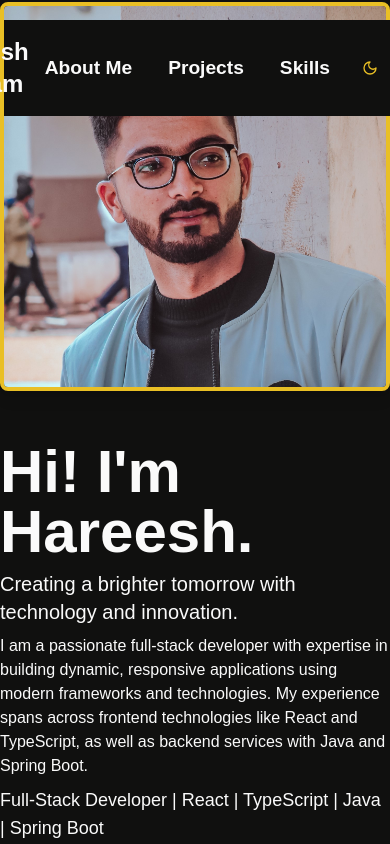
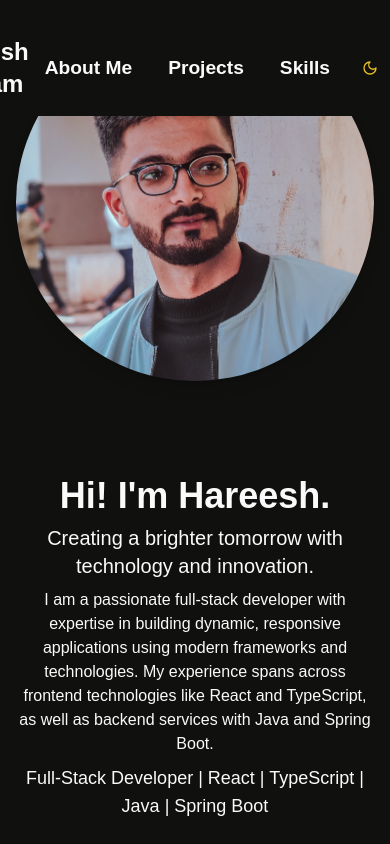
Before and after one commit to Hareesh108/me.github.io, a Next.js app: page / in a window 390 px wide. Shown: the top 844 px of the page. Built offline with nearby package versions, Linux system fonts and the light colour scheme.

Commit message:
Landing page responsive

```diff
--- a/components/landing-page/index.tsx
+++ b/components/landing-page/index.tsx
@@ -4,28 +4,30 @@ import Image from "next/image";
 export default function LandingPage() {
   return (
     <div className="grid grid-cols-1 md:grid-cols-2 gap-12 items-center justify-center min-h-screen max-w-screen-xl mx-auto">
-      <div className="relative flex sm:justify-center md:justify-start">
+      <div className="relative flex justify-center mx-4 lg:mx-auto">
         <Image
           src="/profile/harsh01.jpg"
           alt="Profile Picture"
           width={500}
           height={500}
-          className="rounded-lg border-4 border-primary shadow-lg"
+          className="rounded-full border-primary shadow-lg "
         />
       </div>
-      <div className="flex flex-col gap-2 md:items-start">
-        <h1 className="text-6xl font-bold">Hi! I&apos;m Hareesh.</h1>
-        <h4 className="text-xl">
+      <div className="flex flex-col gap-2  md:items-start mx-4 lg:mx-auto">
+        <h1 className="text-4xl sm:text-6xl font-bold text-center">
+          Hi! I&apos;m Hareesh.
+        </h1>
+        <h4 className="text-xl text-center md:text-start">
           Creating a brighter tomorrow with technology and innovation.
         </h4>
-        <p>
+        <p className="text-wrap text-center md:text-start">
           I am a passionate full-stack developer with expertise in building
           dynamic, responsive applications using modern frameworks and
           technologies. My experience spans across frontend technologies like
           React and TypeScript, as well as backend services with Java and Spring
           Boot.
         </p>
-        <p className="text-lg">
+        <p className="text-lg text-center md:text-start">
           Full-Stack Developer | React | TypeScript | Java | Spring Boot
         </p>
       </div>
```
